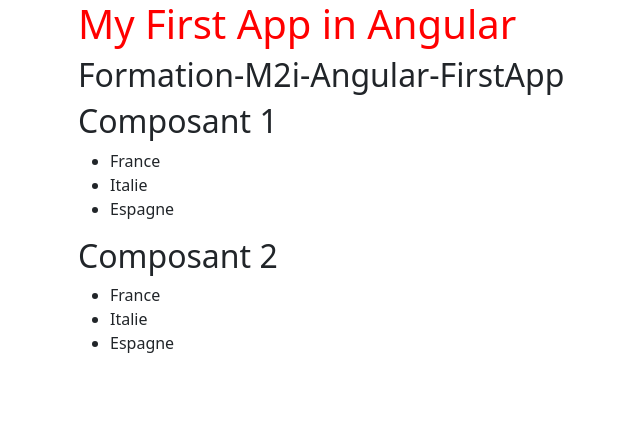
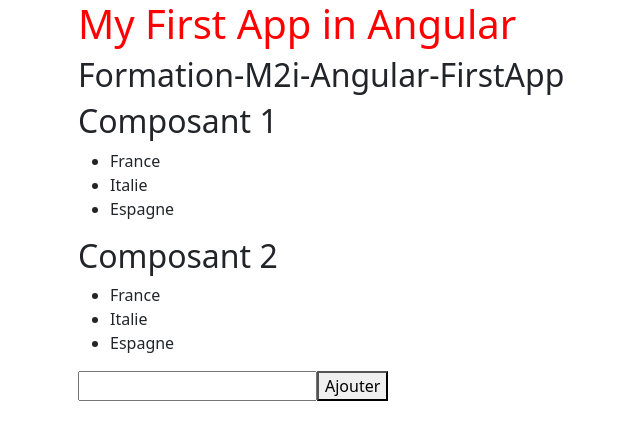
Before and after one commit to ThanhChau82/Formation-M2i-Angular-FirstApp, an Angular app: page / in a window 1280 px wide. Shown: the top 440 px of the page, without its empty margins (4-644 px from the left). Built offline with nearby package versions, Linux system fonts and the light colour scheme.

Commit message:
Demo Service : injection in root (suite)

```diff
--- a/src/app/demo-service/comp2/comp2.component.html
+++ b/src/app/demo-service/comp2/comp2.component.html
@@ -2,3 +2,4 @@
 <ul>
   <li *ngFor="let p of listePays">{{p}}</li>
 </ul>
+<input type="text" [(ngModel)]="p"  /> <button (click)="ajouter()">Ajouter</button>
--- a/src/app/demo-service/comp2/comp2.component.ts
+++ b/src/app/demo-service/comp2/comp2.component.ts
@@ -8,9 +8,11 @@
 })
 export class Comp2Component implements OnInit {
   listePays : string[];
+  p : string;
 
   constructor(private myService : DemoService) {
     this.listePays = [];
+    this.p = "";
   }
 
   ngOnInit(): void {
@@ -18,4 +20,7 @@
     this.listePays = this.myService.pays;
   }
 
+  ajouter() {
+    this.myService.ajouterPays(this.p);
+  }
 }
--- a/src/app/demo-service/demo.service.ts
+++ b/src/app/demo-service/demo.service.ts
@@ -14,4 +14,9 @@
   sayHello() {
     console.log("Hello !");
   }
+
+  ajouterPays(p : string) {
+    this.pays.push(p);
+    console.log(this.pays);
+  }
 }
```
